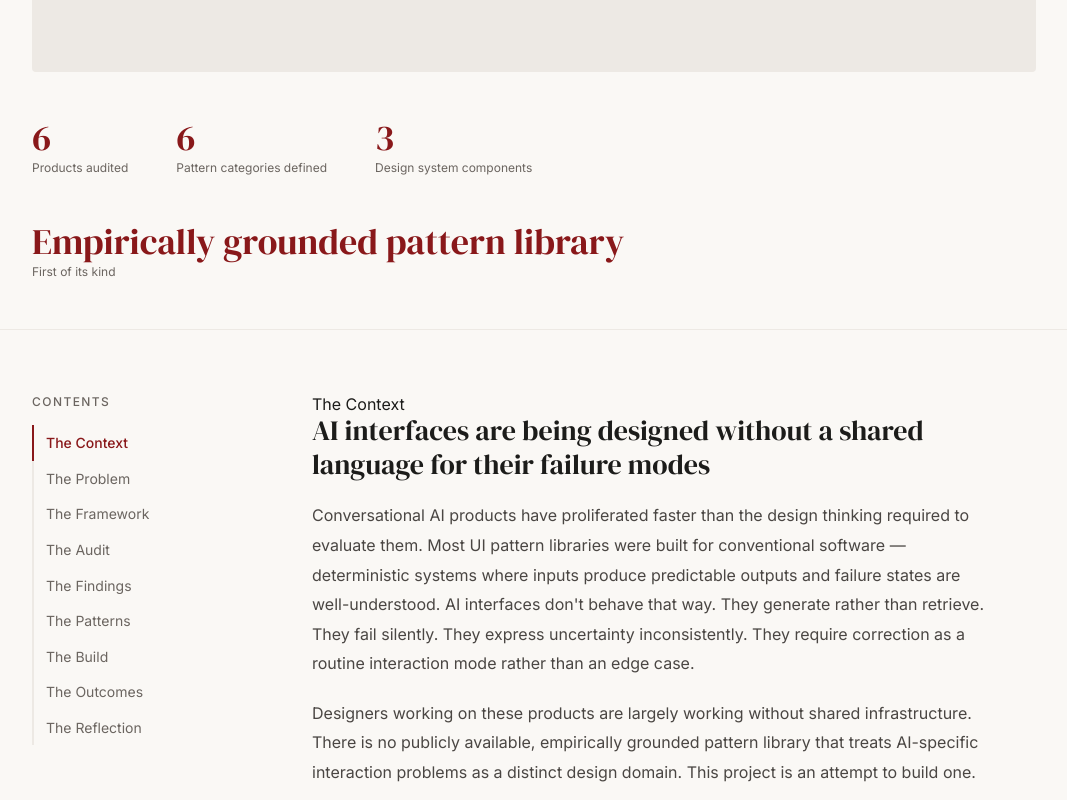
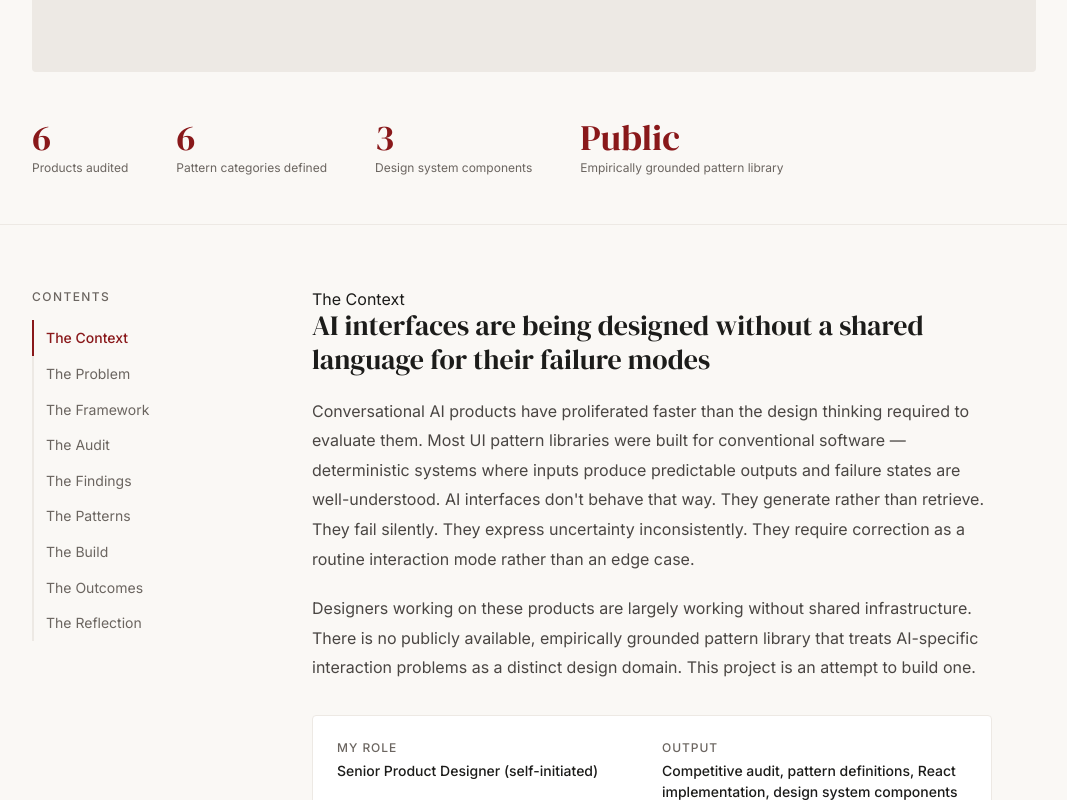
Before and after one commit to alikhandesign/alikhandesign.com, a Next.js app: page /work/pattern-library in a window 1280 px wide. Shown: the part 940-1740 px from the top of the page, without its empty margins (106-1173 px from the left). Built offline with nearby package versions, Linux system fonts and the light colour scheme.

Commit message:
fix(work): correct pattern library metrics to Public / Empirically grounded pattern library

```diff
--- a/app/work/pattern-library/page.tsx
+++ b/app/work/pattern-library/page.tsx
@@ -138,7 +138,7 @@ function FullCaseStudy() {
             ['6', 'Pattern categories with formal definitions'],
             ['6', 'Products audited'],
             ['3', 'Net-new design system components'],
-            ['Empirically grounded pattern library', 'First of its kind'],
+            ['Public', 'Empirically grounded pattern library'],
           ].map(([val, label]) => (
             <div key={label} style={{ background: 'var(--surface)', border: '1px solid var(--border)', borderRadius: 'var(--radius)', padding: '1.25rem', position: 'relative', overflow: 'hidden' }}>
               <div style={{ position: 'absolute', top: 0, left: 0, right: 0, height: 3, background: 'var(--accent)' }} />
@@ -205,7 +205,7 @@ export default function PatternLibraryPage() {
           ['6', 'Products audited'],
           ['6', 'Pattern categories defined'],
           ['3', 'Design system components'],
-          ['Empirically grounded pattern library', 'First of its kind'],
+          ['Public', 'Empirically grounded pattern library'],
         ].map(([val, label]) => (
           <div key={label}>
             <div className="font-serif" style={{ fontSize: '2.25rem', color: 'var(--accent)', lineHeight: 1 }}>{val}</div>
```
